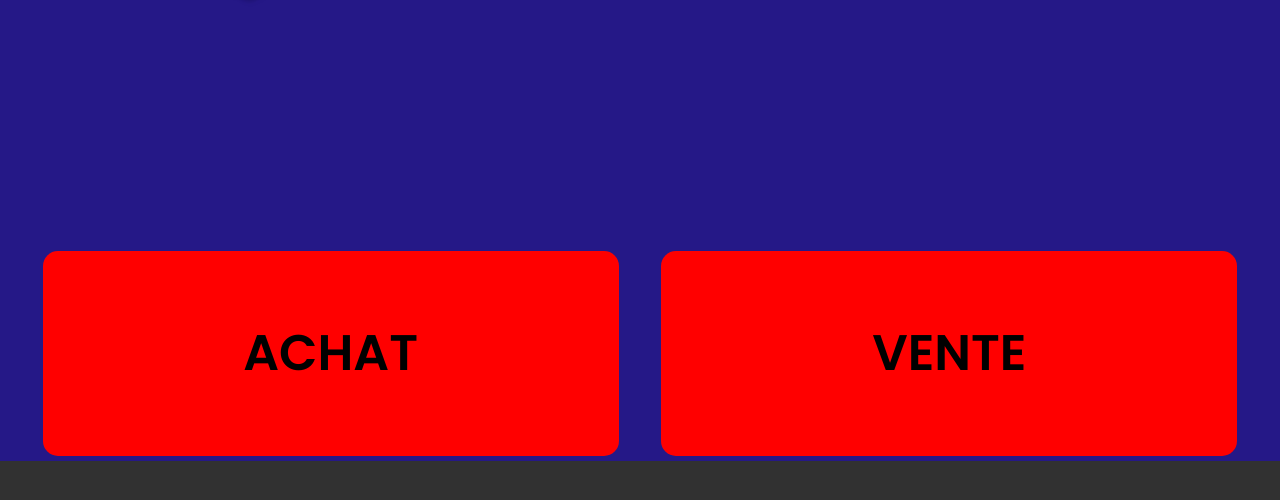
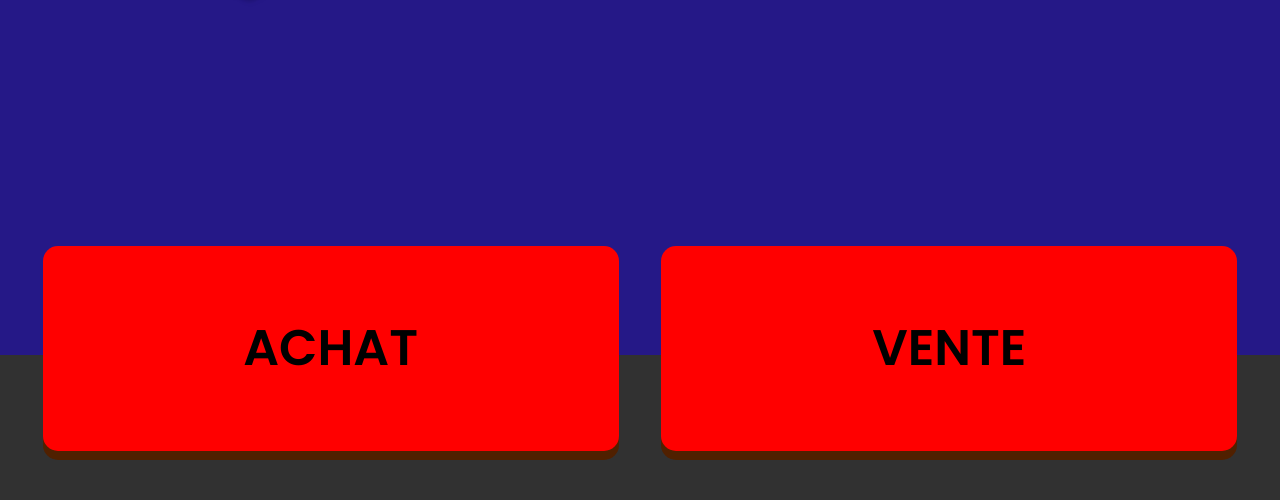
Before and after one commit to Gizapex/giz-industry, a plain HTML site: page index.html in a window 1280 px wide. Shown: the part 921-1421 px from the top of the page. Before the commit the page ends 1382 px from the top, so only its background shows below. Drawn offline with Linux system fonts and the light colour scheme.

Commit message:
feature button

```diff
--- a/accueil.css
+++ b/accueil.css
@@ -1,4 +1,9 @@
 @import url('https://fonts.googleapis.com/css2?family=Poppins:ital,wght@0,100;0,200;0,300;0,400;0,500;0,600;0,700;0,800;0,900;1,100;1,200;1,300;1,400;1,500;1,600;1,700;1,800;1,900&display=swap');
+
+.temp{
+    width: 100%;
+    height: 200vh;
+}
 
 *, html{
     background: rgb(49, 49, 49);
@@ -109,21 +114,25 @@
 }
 
 #feature .feature-box, #feature .feature-box2{
-    display: block;
     background-color: red;
     width: 45%;
     height: 205px;
     border-radius: 15px;
     transition: 0.5s ease;
-
-    align-self: center;
-    align-items: center;
-    align-content: center;
-    justify-content: center;
+    border: none;
+    cursor: pointer;
+    box-shadow: 0 9px #502000;
 }
 
 #feature .feature-box:hover, #feature .feature-box2:hover{
     background-color: #e0b7b0;
+    box-shadow: 0 9px #5e4d4a;
+}
+
+#feature .feature-box:active, #feature .feature-box2:active{
+    background-color: #e0b7b0;
+    box-shadow: 0 5px #502000;
+    transform: translateY(4px);
 }
 
 #feature .feature-box h2, #feature .feature-box2 h2{
--- a/index.html
+++ b/index.html
@@ -15,15 +15,23 @@
         <a href="#" onclick="changeActive(this)">Contactes</a>
         <a href="#" onclick="changeActive(this)">Catalogue</a>
     </div>
+
     <section class="landing">
         <div id="landing">
             <img src="images/head.png" class="logo" data-value="1" alt="">
         </div>
         <img class="wave" src="images/wave.png">
         <section id="feature">
-            <div class="feature-box"><h2>Achat</h2></div>
-            <div class="feature-box2"><h2>Vente</h2></div>
+            <button class="feature-box"><h2>Achat</h2></button>
+            <button class="feature-box2"><h2>Vente</h2></button>
         </section>
+    </section>
+    <div class="temp"></div>
+    <section class="Achat" style="display: None;">
+
+    </section>
+    <section class="Vente" style="display: None;">
+
     </section>
 
 
```
Also changed, not shown: images/chest.png (added).
